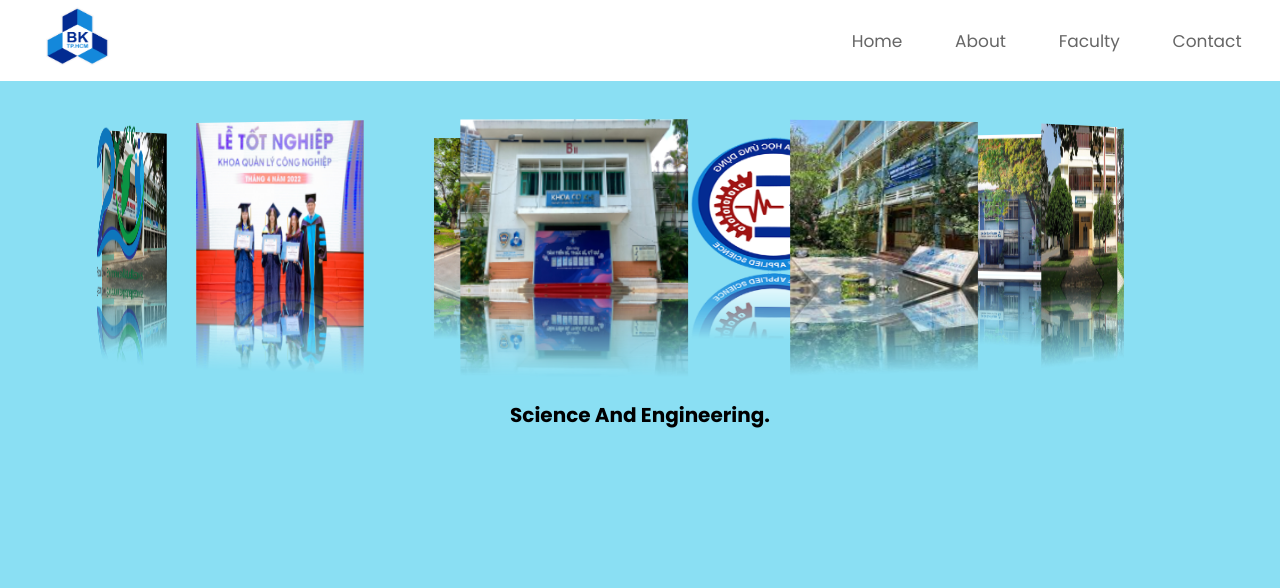
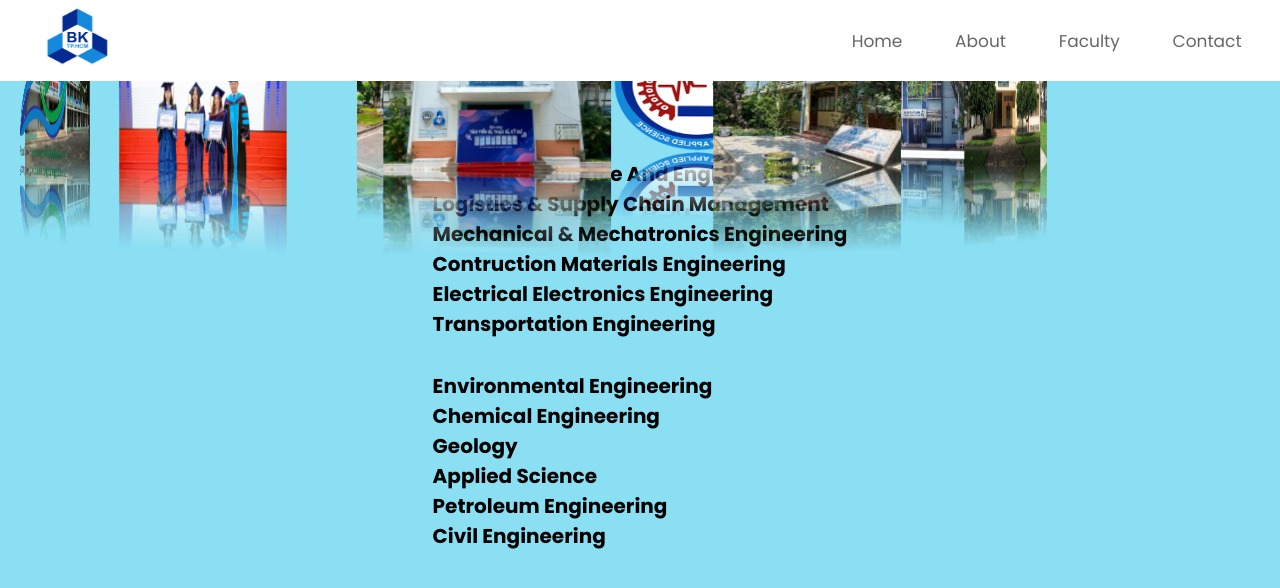
Before and after one commit to vdtq12/DB_asm2, a Flask app: page /faculty in a window 1280 px wide. Shown: the top 588 px of the page. Run offline with Flask 2, Linux system fonts and the light colour scheme; some libraries are stand-ins or nearby versions.

Commit message:
Add files via upload

```diff
--- a/asm2/templates/faculty.html
+++ b/asm2/templates/faculty.html
@@ -39,8 +39,25 @@
             <span style="--i:10;"><img src="image/diachat.jpg"></span>
             <span style="--i:11;"><img src="image/CNVLieu.jpg"></span>
         </div>
-        <div class="CSE">
-            <h1> science and engineering.</h1>
+        <div class="Faculty">
+            <div class="left">
+            <h1 class="f1">Computer science and engineering</h1>
+            <h1 class="f2">Logistics & Supply Chain Management</h1>
+            <h1 class="f3">Mechanical & Mechatronics Engineering</h1>
+            <h1 class="f4">Contruction Materials Engineering</h1>
+            <h1 class="f5">Electrical Electronics Engineering</h1>
+            <h1 class="f6">Transportation Engineering</h1>
+            </div>
+            <br>
+            <br>
+            <div class="right">
+            <h1 class="f7">Environmental Engineering</h1>
+            <h1 class="f8">Chemical Engineering</h1>
+            <h1 class="f9">Geology</h1>
+            <h1 class="f10">Applied Science</h1>
+            <h1 class="f11">Petroleum Engineering</h1>
+            <h1 class="f12">Civil Engineering</h1>
+            </div>
         </div>
     </div>
 </body>
```
